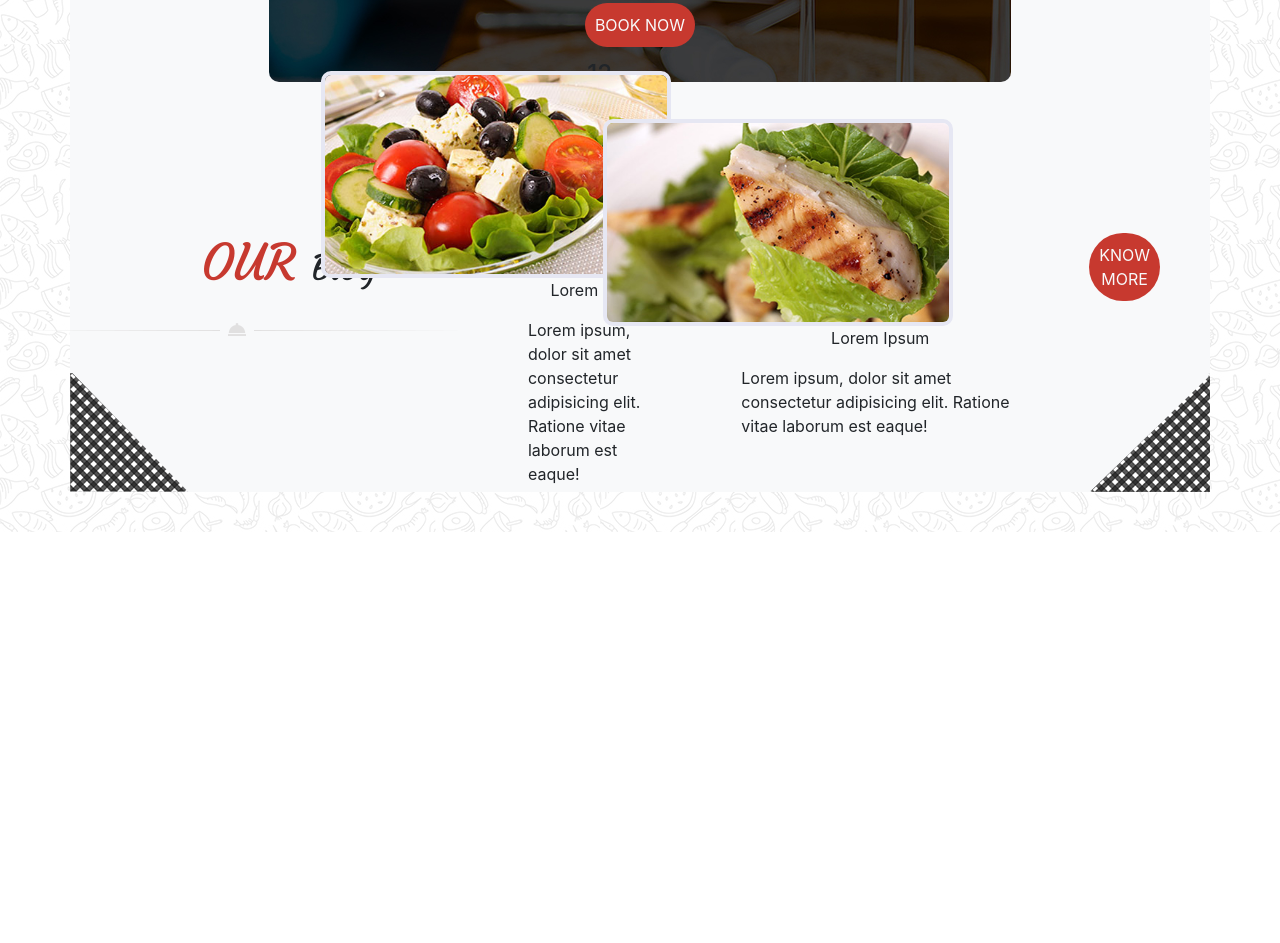
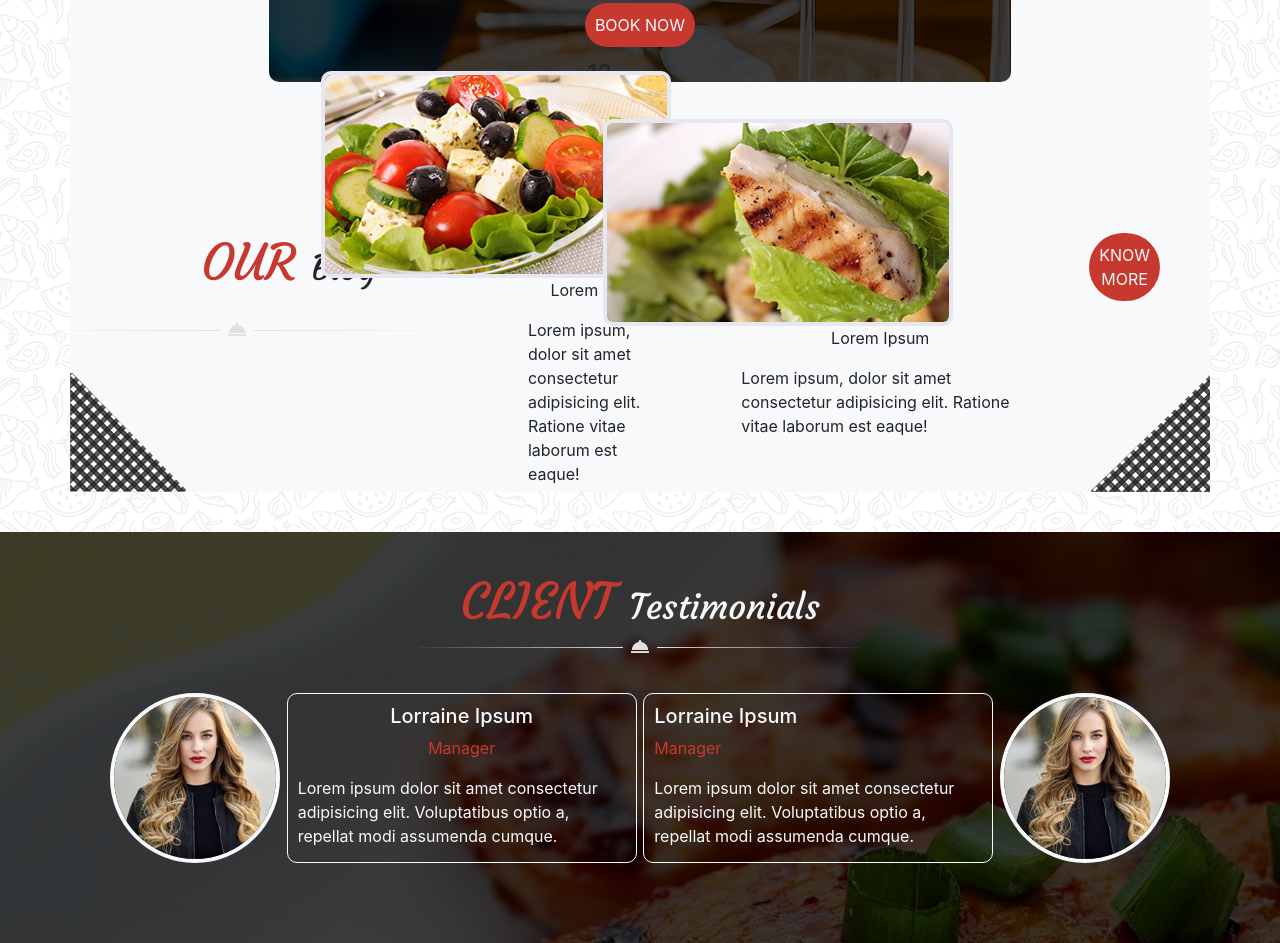
Before and after one commit to MounGit/AbiobeidaMouna19_site_du_chef, a website: page index.html in a window 1280 px wide. Shown: the part 2553-3496 px from the top of the page. Before the commit the page ends 3085 px from the top, so only its background shows below. Drawn offline with nearby package versions, Linux system fonts and the light colour scheme.

Commit message:
section 6 début

```diff
--- a/index.html
+++ b/index.html
@@ -365,7 +365,32 @@
 
     </section>
 
+    <!-- SECTION TESTIMO -->
 
+    <section style="background-image: url(./public/images/testimonials_background.jpg);">
+        <div class="">
+            <h2><span>CLIENT </span>Testimonials</h2>
+            <img src="./public/images/decoration_line.png" alt="">
+        </div>
+        <div class="d-flex container">
+            <img src="./public/images/testimonial1.jpg
+            " alt="">
+            <div>
+                <h5>Lorraine Ipsum</h5>
+                <p>Manager</p>
+                <span>Lorem ipsum dolor sit amet consectetur adipisicing elit. Voluptatibus optio a, repellat modi assumenda cumque.</span>
+            </div>
+
+            <div>
+                <h5>Lorraine Ipsum</h5>
+                <p>Manager</p>
+                <span>Lorem ipsum dolor sit amet consectetur adipisicing elit. Voluptatibus optio a, repellat modi assumenda cumque.</span>
+            </div>
+            <img src="./public/images/testimonial1.jpg
+            " alt="">
+        </div>
+
+    </section>
 
     <script src="./node_modules/jquery/dist/jquery.js"></script>
     <script src="./node_modules/bootstrap/dist/js/bootstrap.bundle.js"></script>
--- a/src/sass/modules/_sections.sass
+++ b/src/sass/modules/_sections.sass
@@ -206,3 +206,41 @@ section:nth-of-type(5)
                     background-color: $danger
                     border-radius: 10px
                     color: $light
+
+
+
+section:nth-of-type(6)
+    padding: 40px
+    display: flex
+    flex-direction: column
+    justify-content: space-between
+    div:first-of-type
+        display: flex
+        flex-direction: column
+        align-items: center
+        h2
+            font-size: 35px
+            font-family:  'Courgette', cursive
+            color: $light
+            span
+                color: $danger
+                font-size: 50px
+    div:nth-of-type(2)
+        justify-content: space-between
+        padding: 40px
+        img
+            border-radius: 50%
+            border: 4px $light solid
+            width: 170px
+        div
+            border: $light 1px solid
+            border-radius: 10px
+            width: 350px
+            text-align: left
+            padding: 10px
+            h5
+                color: $light
+            p
+                color: $danger
+            span
+                color: $light
```
Also changed, not shown: public/css/app.css, 1 other file.
